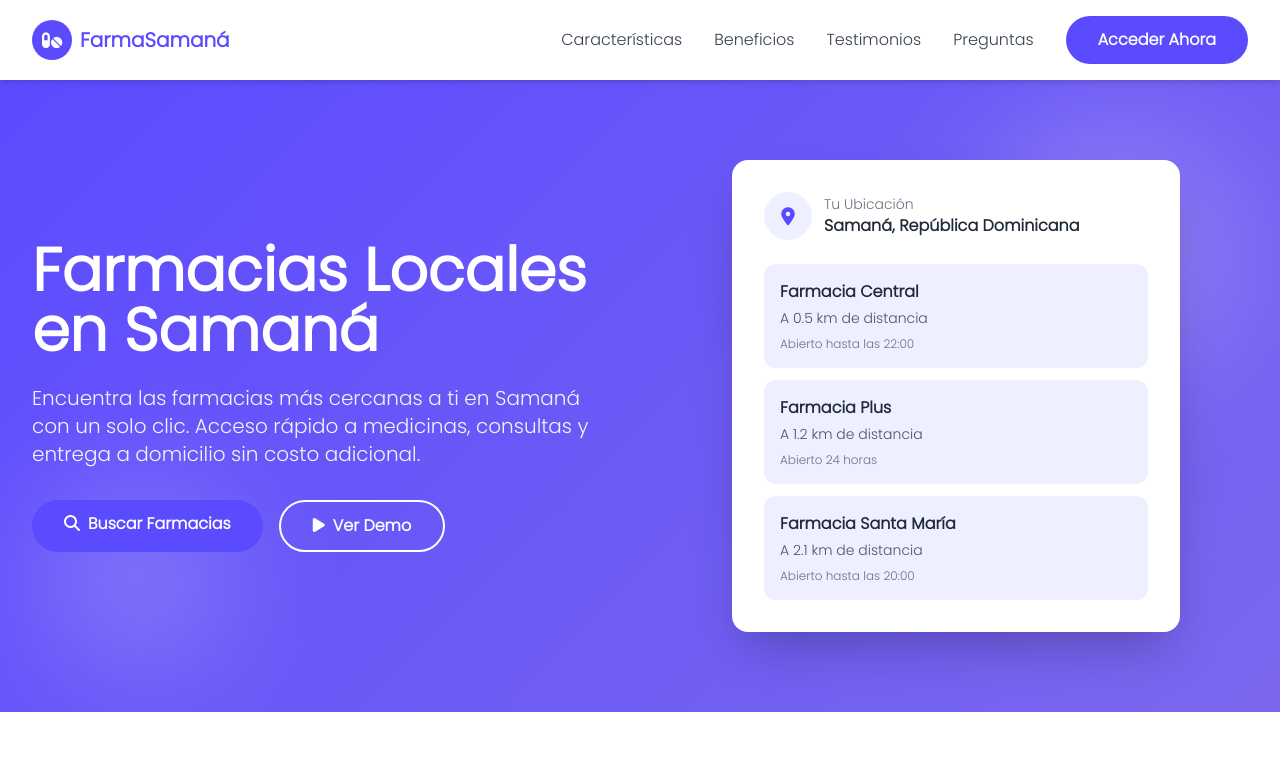
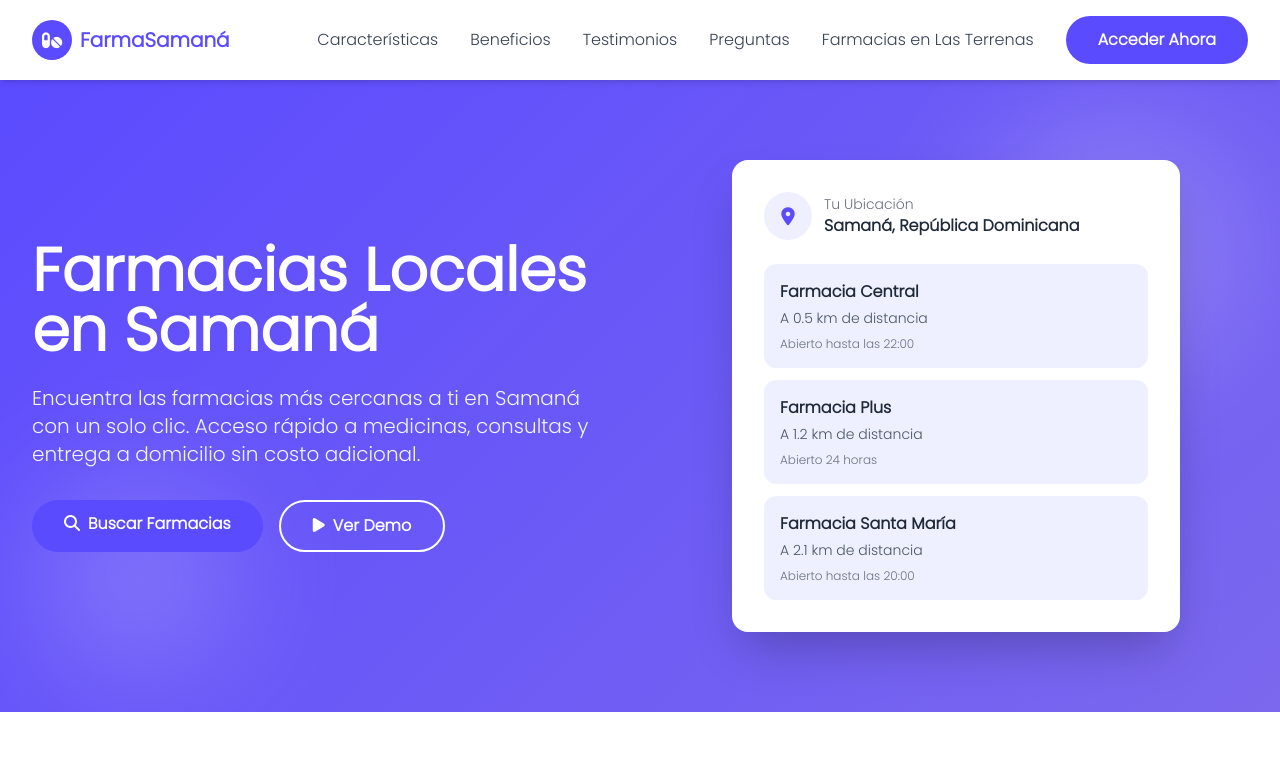
Before and after one commit to RonAdames/farmacias-locales-en-saman-2025-12-05-0mmic, a plain HTML site: page index.html in a window 1280 px wide. Shown: the top 773 px of the page. Drawn offline with nearby package versions, Linux system fonts and the light colour scheme.

Commit message:
Update navigation to include farmacias-en-las-terrenas.html

```diff
--- a/index.html
+++ b/index.html
@@ -112,6 +112,7 @@
                 <a href="#benefits" class="text-gray-700 font-normal hover:text-primary transition-all duration-300">Beneficios</a>
                 <a href="#testimonials" class="text-gray-700 font-normal hover:text-primary transition-all duration-300">Testimonios</a>
                 <a href="#faq" class="text-gray-700 font-normal hover:text-primary transition-all duration-300">Preguntas</a>
+                <a href="farmacias-en-las-terrenas.html" class="text-gray-700 font-normal hover:text-primary transition-all duration-300">Farmacias en Las Terrenas</a>
                 <a href="https://farmaciasensamana.com" class="btn-primary">Acceder Ahora</a>
             </div>
 
@@ -127,6 +128,7 @@
             <a href="#benefits" class="text-gray-700 font-normal hover:text-primary transition-all duration-300 py-2">Beneficios</a>
             <a href="#testimonials" class="text-gray-700 font-normal hover:text-primary transition-all duration-300 py-2">Testimonios</a>
             <a href="#faq" class="text-gray-700 font-normal hover:text-primary transition-all duration-300 py-2">Preguntas</a>
+            <a href="farmacias-en-las-terrenas.html" class="text-gray-700 font-normal hover:text-primary transition-all duration-300 py-2">Farmacias en Las Terrenas</a>
             <a href="https://farmaciasensamana.com" class="btn-primary text-center">Acceder Ahora</a>
         </div>
     </header>
```
